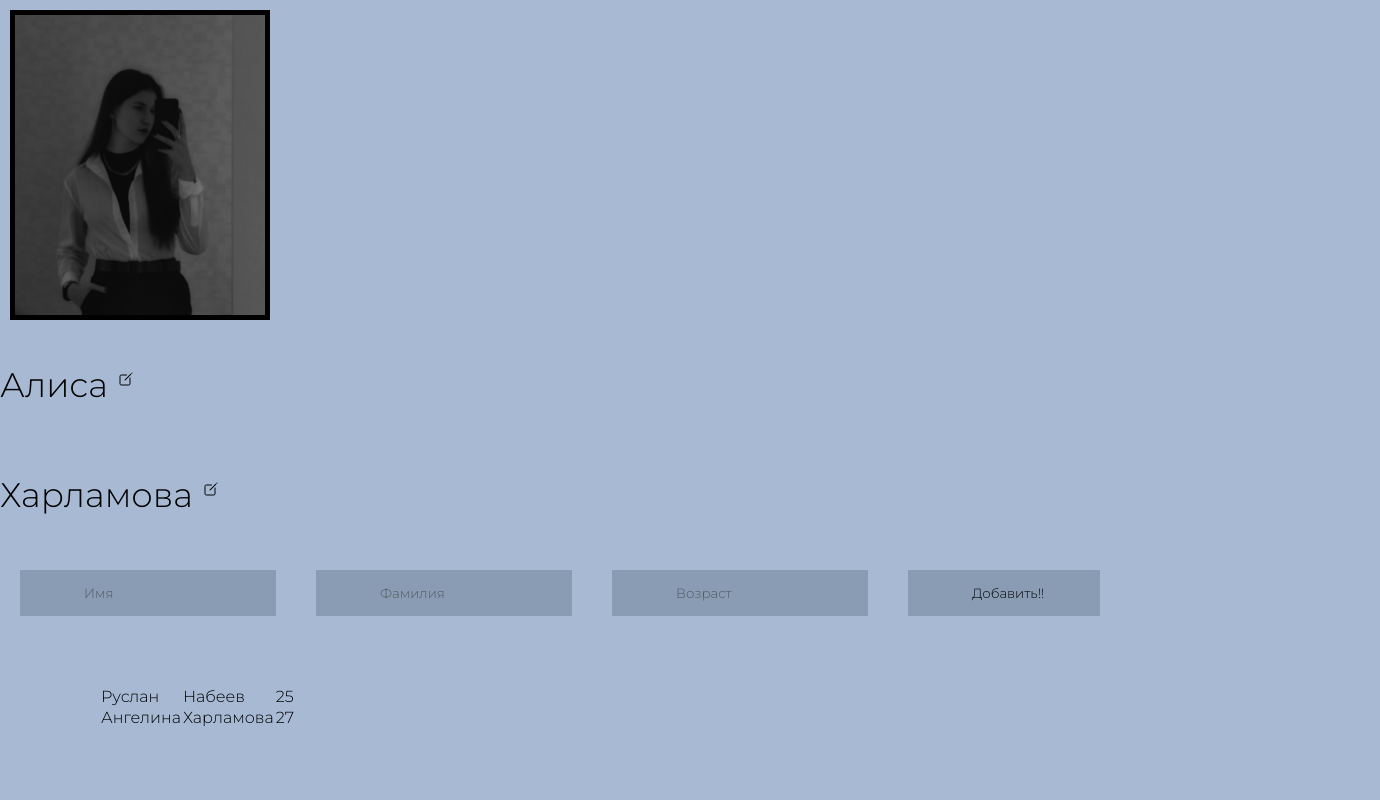
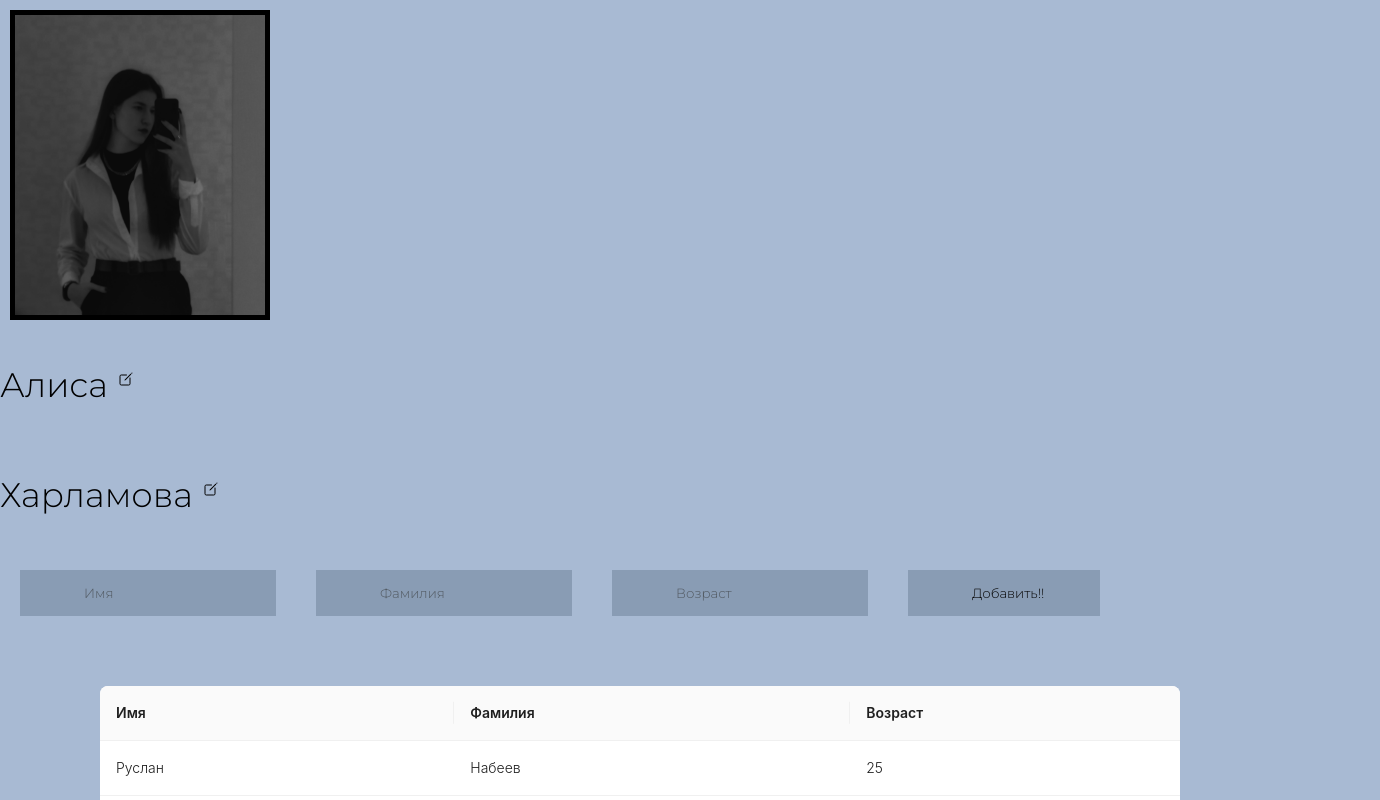
Before and after one commit to xarrlamova/studing_ts, a React (Create React App) app: page / in a window 1280 px wide. Shown: the top 800 px of the page, 1380 px wide, since content can reach past the window. Built offline with nearby package versions, Linux system fonts and the light colour scheme.

Commit message:
Добавлена таблица antd

```diff
--- a/package.json
+++ b/package.json
@@ -10,6 +10,7 @@
     "@types/node": "^16.18.75",
     "@types/react": "^18.2.48",
     "@types/react-dom": "^18.2.18",
+    "antd": "^5.14.0",
     "react": "^18.2.0",
     "react-dom": "^18.2.0",
     "react-icons": "^5.0.1",
--- a/src/App.tsx
+++ b/src/App.tsx
@@ -5,29 +5,17 @@ import {Friends} from "./Components/Friends";
 import {useCallback, useState} from "react";
 import {AddFriend} from "./Components/AddFriend";
 import {FriendInterface, EditInterface, UserInterface} from "./types/types";
+import {DATA} from "./constants";
 
 
 function App(): JSX.Element {
 
-    const [friends, setFriends] = useState<Array<FriendInterface>>([
-        {
-            id: 1,
-            firstname: 'Руслан',
-            lastname: 'Набеев',
-            age: 25,
-        },
-        {
-            id: 2,
-            firstname: 'Ангелина',
-            lastname: 'Харламова',
-            age: 27
-        }
-    ])
+    const [friends, setFriends] = useState<Array<FriendInterface>>(DATA);
 
     const [user, setUser] = useState<UserInterface>({
         firstname: 'Алиса',
         lastname: 'Харламова',
-    })
+    });
 
     const addFriend = useCallback((friend: FriendInterface): void => {
             const id: number = Date.now();
@@ -46,9 +34,7 @@ function App(): JSX.Element {
             <Avatar/>
             <User user={user} onEdit={onEdit}/>
             <div className="add-friends"><AddFriend onAdd={addFriend}/></div>
-            <div className="friends">
                 <Friends friends={friends}/>
-            </div>
         </div>
 
     );
--- a/src/Components/Friends/index.tsx
+++ b/src/Components/Friends/index.tsx
@@ -1,10 +1,12 @@
 import "./styles.css"
 import React, {memo} from 'react';
 import {Friend} from "./Friend";
-import {FriendInterface} from "../../types/types";
+import {Table} from "antd";
+import {ColumnInterface} from "./interfaces";
+import {FriendsProps} from "./interfaces";
 
 
-export const Friends = memo((props: {friends: Array<FriendInterface>}) => {
+export const Friends = memo((props: FriendsProps) => {
     const {friends} = props;
     if (!friends.length) {
         return(<div>
@@ -12,7 +14,26 @@ export const Friends = memo((props: {friends: Array<FriendInterface>}) => {
         </div>)
     }
 
-    return (<tbody >
-    {friends.map((el) => (<Friend key={el.id} {...el}/>))}
-    </tbody>)
+    const columns: ColumnInterface[] = [
+        {
+            key: 'firstname',
+            title: 'Имя',
+            dataIndex: 'firstname'
+        },
+        {
+            key: 'lastname',
+            title: 'Фамилия',
+            dataIndex: 'lastname'
+        },
+        {
+            key: 'age',
+            title: 'Возраст',
+            dataIndex: 'age'
+        },
+    ]
+
+    // return
+    return (
+            <Table className="table" pagination={false} columns={columns} dataSource={friends}/>
+        )
 })
--- /dev/null
+++ b/src/Components/Friends/interfaces.ts
@@ -0,0 +1,16 @@
+import {FriendInterface} from "../../types/types";
+
+export interface ColumnInterface {
+    /** Ключ столбца */
+    key: string;
+
+    /** Название столбца */
+    title: string;
+
+    /** Название поля, из которого будут браться данные */
+    dataIndex: string;
+}
+
+export interface FriendsProps {
+    friends: Array<FriendInterface>
+}
--- a/src/Components/Friends/styles.css
+++ b/src/Components/Friends/styles.css
@@ -1,4 +1,6 @@
-.friends{
+.table{
     margin: 50px 100px;
-    width: 100%;
+    display: flex;
+    flex-direction: column;
+    height: 100vh;
 }
--- /dev/null
+++ b/src/constants.ts
@@ -0,0 +1,16 @@
+import {FriendInterface} from "./types/types";
+
+export const DATA: FriendInterface[] = [
+    {
+        id: 1,
+        firstname: 'Руслан',
+        lastname: 'Набеев',
+        age: 25,
+    },
+    {
+        id: 2,
+        firstname: 'Ангелина',
+        lastname: 'Харламова',
+        age: 27
+    }
+]
```
Also changed, not shown: 1 other file (tests, documents, lock files or other folders).
